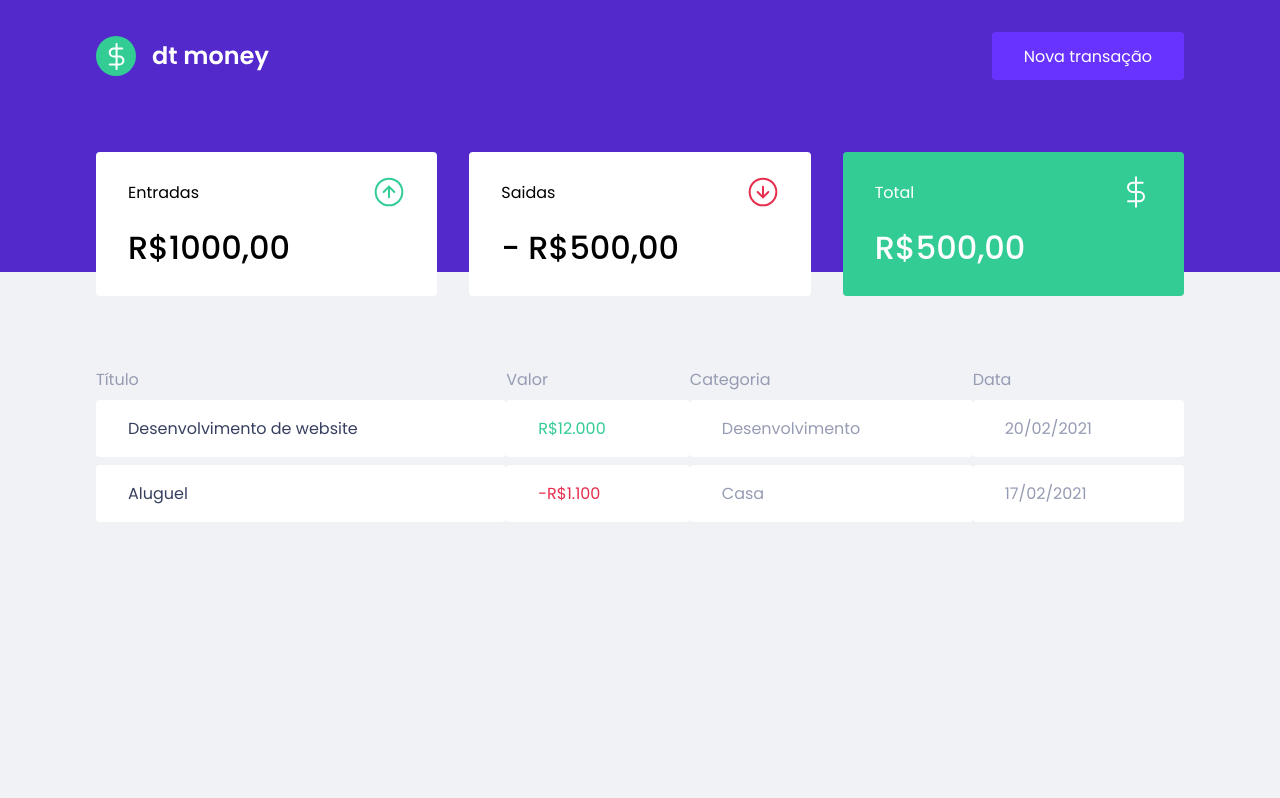
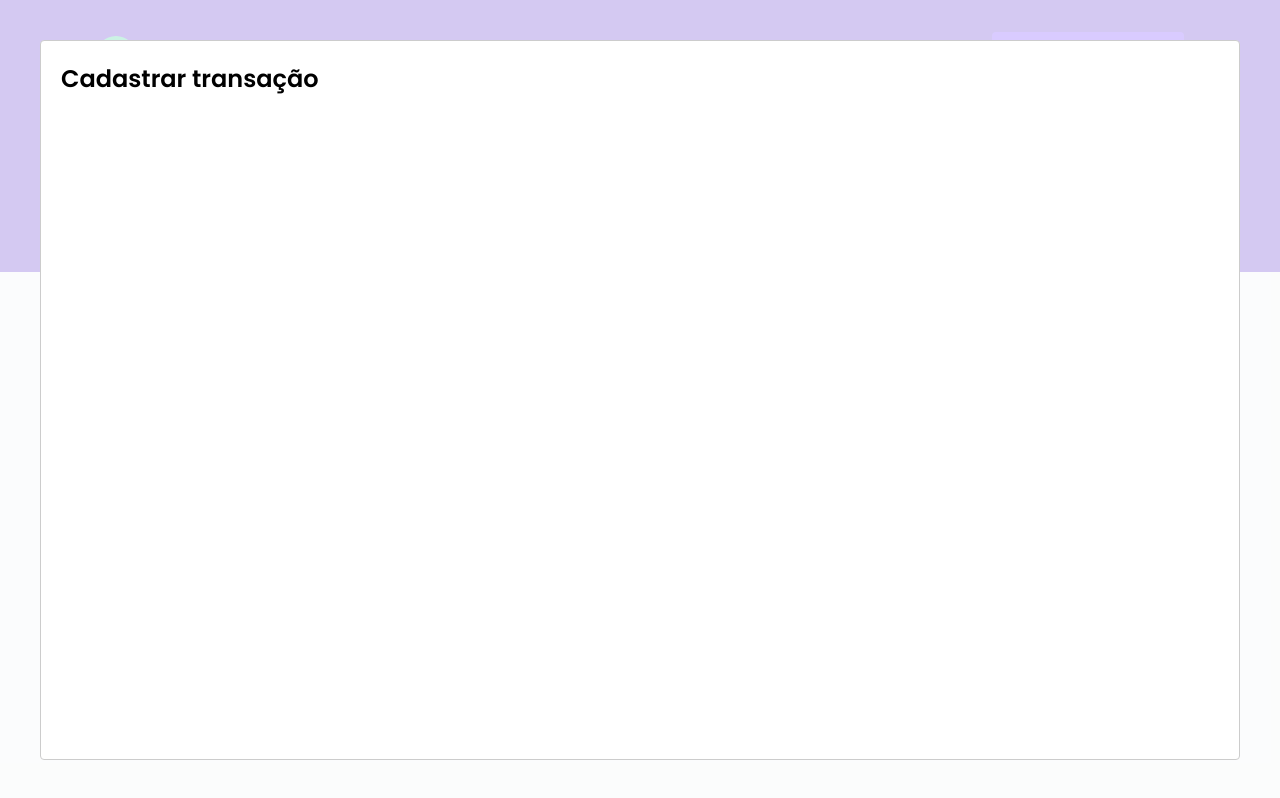
Before and after one commit to williamwhang/trilha-react-Js-chaperII, a React (Create React App) app: page / in a window 1280 px wide. Both pictures are taken after a click on the button "Nova transação". Built offline with nearby package versions, Linux system fonts and the light colour scheme; no server answers; what miragejs would draw is missing.

Commit message:
Configurando modal de criação

```diff
--- a/package.json
+++ b/package.json
@@ -7,6 +7,7 @@
     "miragejs": "^0.1.41",
     "react": "^17.0.2",
     "react-dom": "^17.0.2",
+    "react-modal": "^3.14.3",
     "react-scripts": "4.0.3",
     "styled-components": "^5.3.1",
     "web-vitals": "^1.0.1"
@@ -19,6 +20,7 @@
     "@types/node": "^12.0.0",
     "@types/react": "^17.0.0",
     "@types/react-dom": "^17.0.0",
+    "@types/react-modal": "^3.12.1",
     "@types/styled-components": "^5.1.13",
     "typescript": "^4.1.2"
   },
--- a/src/App.tsx
+++ b/src/App.tsx
@@ -1,13 +1,36 @@
+import { useState } from 'react';
+import Modal from 'react-modal';
 import { Dashboard } from "./components/Dashboard";
 import { Header } from "./components/Header";
 
 import { GlobalStyle } from "./styles/global";
 
+Modal.setAppElement('#root');
+
 export function App() {
+  const [isNewTransactionModalOpen, setIsNewTransactionModal] = useState(false);
+
+    function handleOpenTransactionModal(){
+      setIsNewTransactionModal(true);
+    }
+
+    function handleCloseTransactionModal(){
+        setIsNewTransactionModal(false);
+    }
+
   return (
     <>
-      <Header />
+      <Header onOpenNewTransactionModal={handleOpenTransactionModal}/>
+
       <Dashboard />
+
+      <Modal
+             isOpen={isNewTransactionModalOpen}
+              onRequestClose={handleCloseTransactionModal}
+            >
+                <h2>Cadastrar transação</h2>
+            </Modal>
+
       <GlobalStyle />
     </>
   );
--- a/src/components/Header/index.tsx
+++ b/src/components/Header/index.tsx
@@ -1,13 +1,19 @@
+import { useState } from 'react';
+import Modal from 'react-modal';
 import logoImg from '../../assets/logo.svg';
 
 import { Container, Content } from './styles';
 
-export function Header() {
-    return (
+interface HeaderProps {
+  onOpenNewTransactionModal: () => void;
+}
+
+export function Header({ onOpenNewTransactionModal}: HeaderProps) {
+  return (
         <Container>
             <Content>
             <img src= {logoImg} alt="dt money" />
-            <button type="button">
+            <button type="button" onClick={onOpenNewTransactionModal}>
                 Nova transação
             </button>
             </Content>
```
Also changed, not shown: 1 other file (tests, documents, lock files or other folders).
